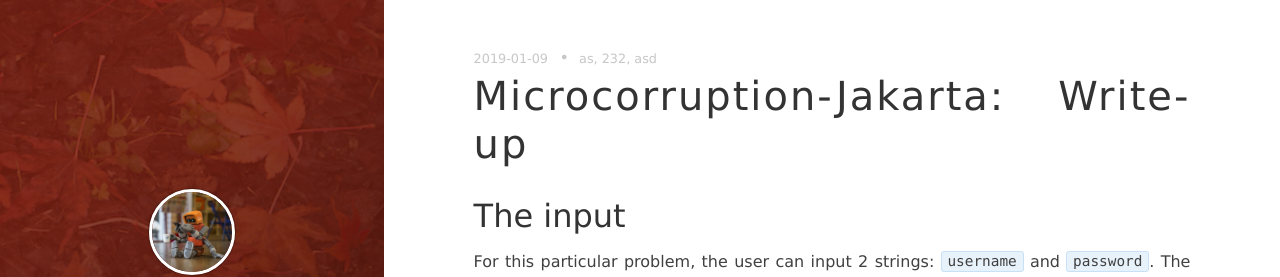
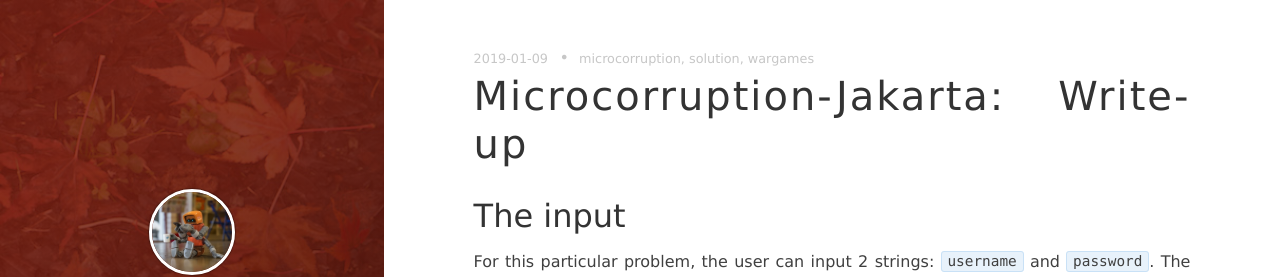
Before and after one commit to ZijunH/zijunh.github.io, a Jekyll site: the page built from _posts/2019-01-19-jakarta.md, in a window 1280 px wide and 900 px high. Shown: the top 277 px of the window. Built offline with Jekyll 4.4.1, drawn with Linux system fonts in a browser that asks for light colours; nearby versions of some CDN libraries; comment, search, counter and statistics services are not loaded.

Commit message:
Content update

```diff
--- a/_posts/2019-01-19-jakarta.md
+++ b/_posts/2019-01-19-jakarta.md
@@ -2,8 +2,8 @@
 layout: post
 title: "Microcorruption-Jakarta: Write-up"
 date: 2019-01-9 13:00:17.000000000 +08:00
-excerpt: test 123 123 123
-tags: [as, 232, asd]
+excerpt: A write-up on the solution for the microcorruption level Jakarta. The thought process behind the solution is also included.
+tags: [microcorruption, solution, wargames]
 ---
 
 ## The input
```
